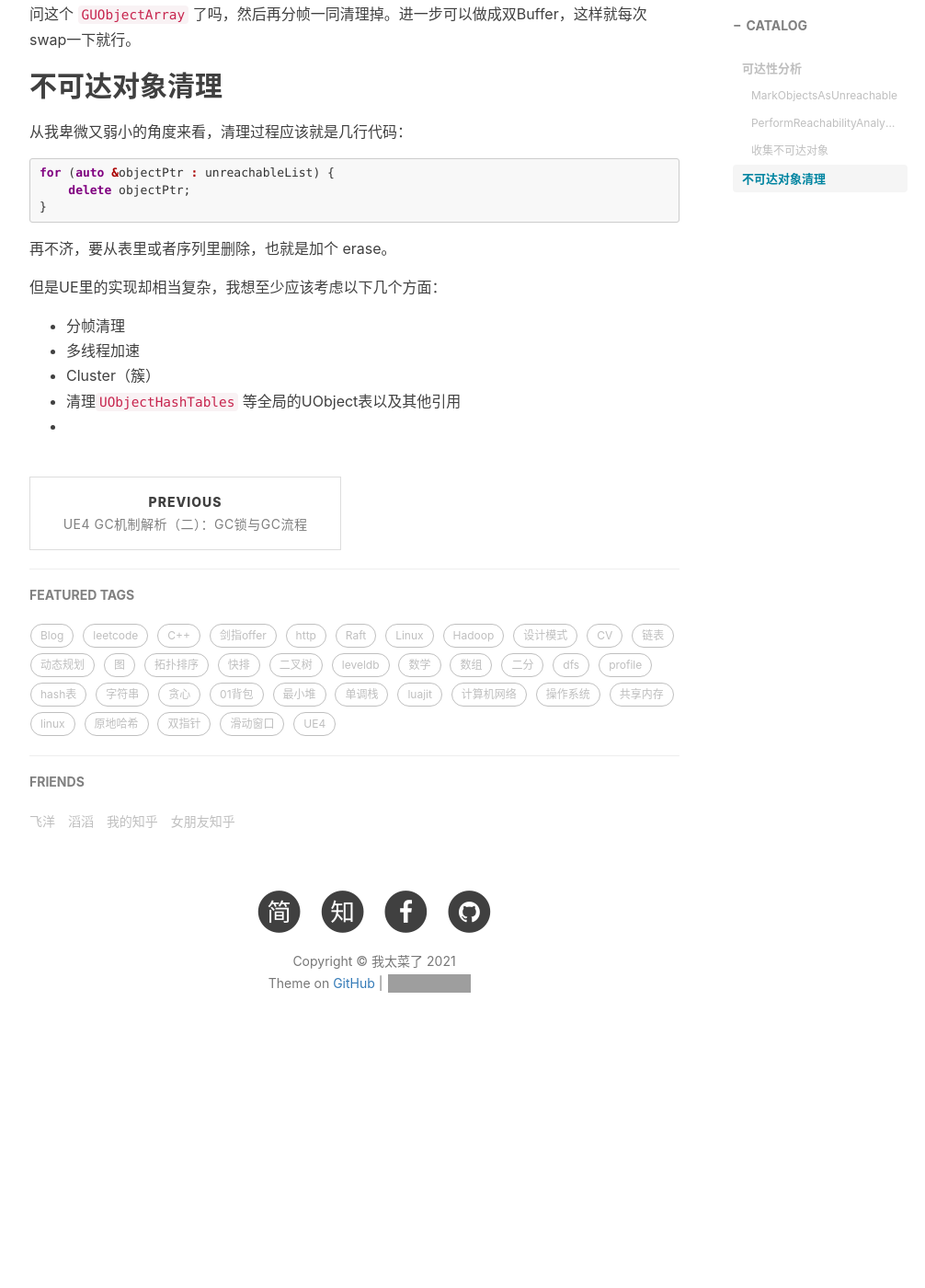
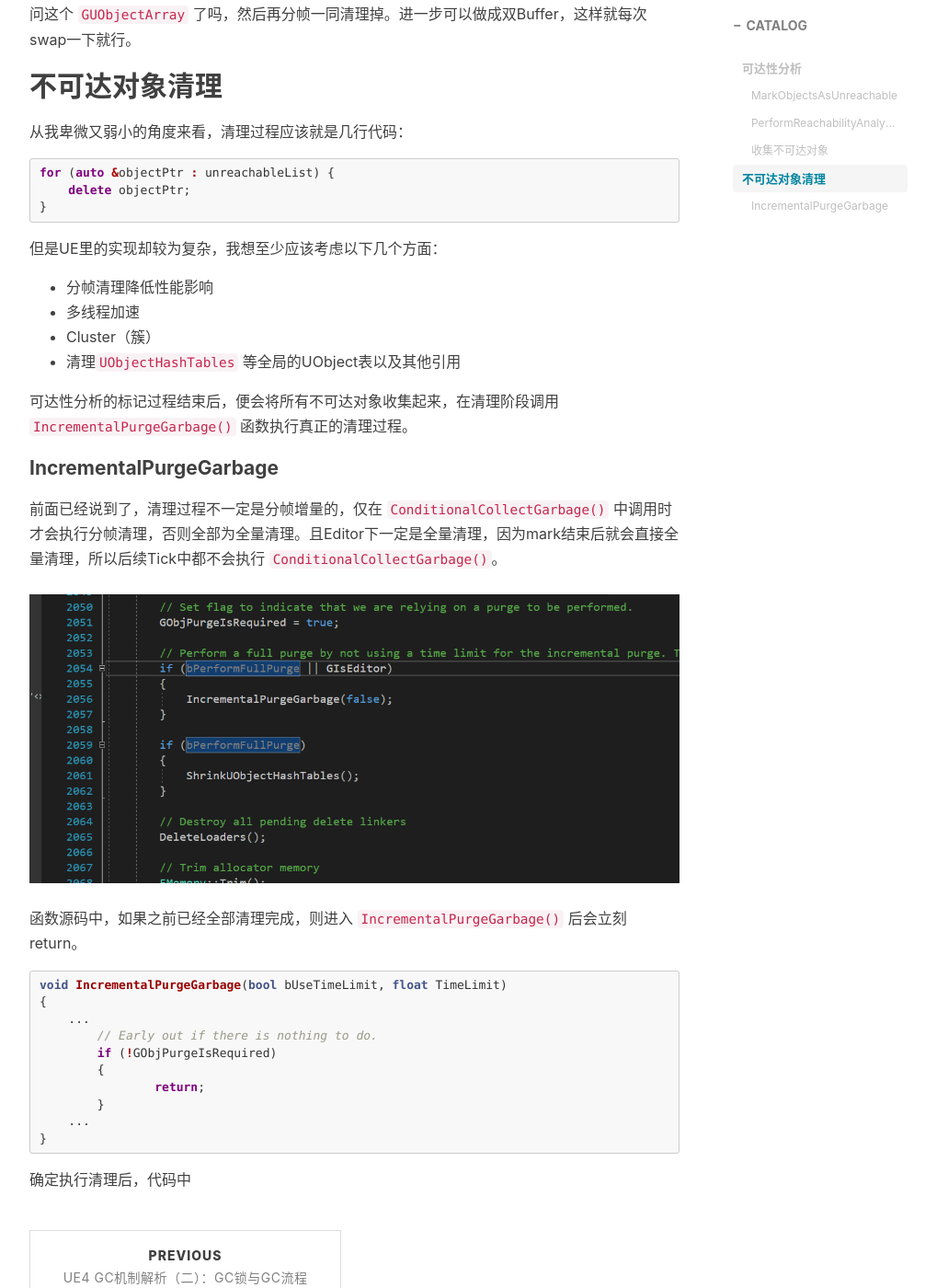
Before and after one commit to bbkgl/bbkgl.github.io, a Jekyll site: the page built from _posts/2021-08-03-UE4 GC机制解析3.md, in a window 1280 px wide and 1400 px high, scrolled down 7002 px. Shown: the whole window at 92% size, without its empty margins (233-1239 px from the left). Built offline with Jekyll 4.4.1, drawn with Linux system fonts in a browser that asks for light colours; nearby versions of some CDN libraries; our own code applies the rules of GitHub Pages for plain Markdown files; comment, search, counter and statistics services are not loaded; before the commit the page ends 8175 px from its top, so only the background shows below that; grey boxes are pictures that could not be loaded.

Commit message:
更新一点点

````diff
--- a/_posts/2021-08-03-UE4 GC机制解析3.md
+++ b/_posts/2021-08-03-UE4 GC机制解析3.md
@@ -192,12 +192,34 @@ for (auto &objectPtr : unreachableList) {
 }
 ```
 
-再不济，要从表里或者序列里删除，也就是加个 erase。
+但是UE里的实现却较为复杂，我想至少应该考虑以下几个方面：
 
-但是UE里的实现却相当复杂，我想至少应该考虑以下几个方面：
-
-- 分帧清理
+- 分帧清理降低性能影响
 - 多线程加速
 - Cluster（簇）
 - 清理`UObjectHashTables` 等全局的UObject表以及其他引用
--
+
+可达性分析的标记过程结束后，便会将所有不可达对象收集起来，在清理阶段调用 `IncrementalPurgeGarbage()` 函数执行真正的清理过程。
+
+#### IncrementalPurgeGarbage
+
+前面已经说到了，清理过程不一定是分帧增量的，仅在 `ConditionalCollectGarbage()` 中调用时才会执行分帧清理，否则全部为全量清理。且Editor下一定是全量清理，因为mark结束后就会直接全量清理，所以后续Tick中都不会执行 `ConditionalCollectGarbage()`。
+
+![1629125547145](/cloud_img/1629125547145.png)
+
+函数源码中，如果之前已经全部清理完成，则进入 `IncrementalPurgeGarbage()` 后会立刻return。
+
+```cpp
+void IncrementalPurgeGarbage(bool bUseTimeLimit, float TimeLimit)
+{
+    ...
+	// Early out if there is nothing to do.
+	if (!GObjPurgeIsRequired)
+	{
+		return;
+	}
+    ...
+}
+```
+
+确定执行清理后，代码中
````
Also changed, not shown: cloud_img/1629125547145.png (added).
